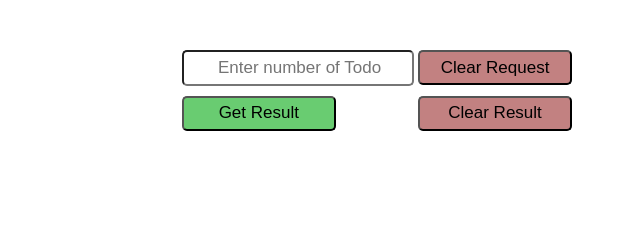
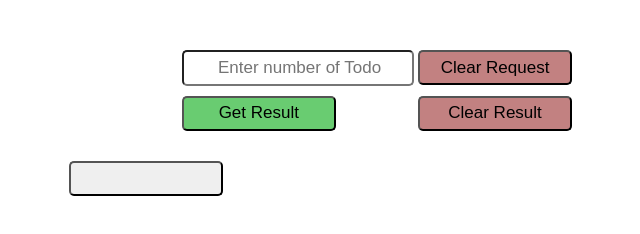
Before and after one commit to fenmay/jsrepository, a plain HTML site: page homework6/hw6.html in a window 1280 px wide. Both pictures are taken after a click on the button "Get Result". Shown: the whole page, without its empty margins (338-978 px from the left). Drawn offline with Linux system fonts and the light colour scheme; no server answers.

Commit message:
sec commit

```diff
--- a/homework6/hw6.css
+++ b/homework6/hw6.css
@@ -49,6 +49,7 @@ input {
     font-size: 17px;
     display: flex;
     flex-direction: row;
+    height: fit-content;
 }
 
 p {
--- a/homework6/hw6.html
+++ b/homework6/hw6.html
@@ -5,7 +5,7 @@
         <meta http-equiv="X-UA-Compatible" content="IE=edge">
         <meta name="viewport" content="width=device-width, initial-scale=1.0">
         <link rel="stylesheet" href="./hw6.css">
-        <title>JS</title>
+        <title>Homework 6</title>
     </head>
     <body>
     <div class="container">
--- a/homework6/hw6.js
+++ b/homework6/hw6.js
@@ -7,16 +7,15 @@ const title = document.createElement('p');
 const id = document.createElement('p');
 const progress = document.createElement('p');
 const deleteTodo = document.createElement('button');
-
-let todos = [];
+const end = +number.value + 30;
 
 
 
-    for (let index = +number.value; index < (+number.value + 30); index++) {
-        number = +number.value;
 get.onclick = () => {
+    let todos = [];
 
-            fetch(`https://jsonplaceholder.typicode.com/todos/${number}`)
+    for (index = +number.value; index < end; index++) {
+        fetch(`https://jsonplaceholder.typicode.com/todos/${index}`)
         .then(response => response.json())
         .then(result => {
             todos = result;
@@ -28,18 +27,9 @@ let todos = [];
                 'STATE: Completed' : 'STATE: In progress';
             deleteTodo.className = 'delete_todo';
             deleteTodo.innerText = 'Delete Todo';
-
+        });
         for_result.append(title, id, progress, deleteTodo);
-                });
-
-        // number = +number.value + 1;
-        console.log(number);
     }
-
-
-
-
-
 }
 
 clear_res.onclick = () => {
```
Lines whose indentation alone changed are shown as unchanged.
